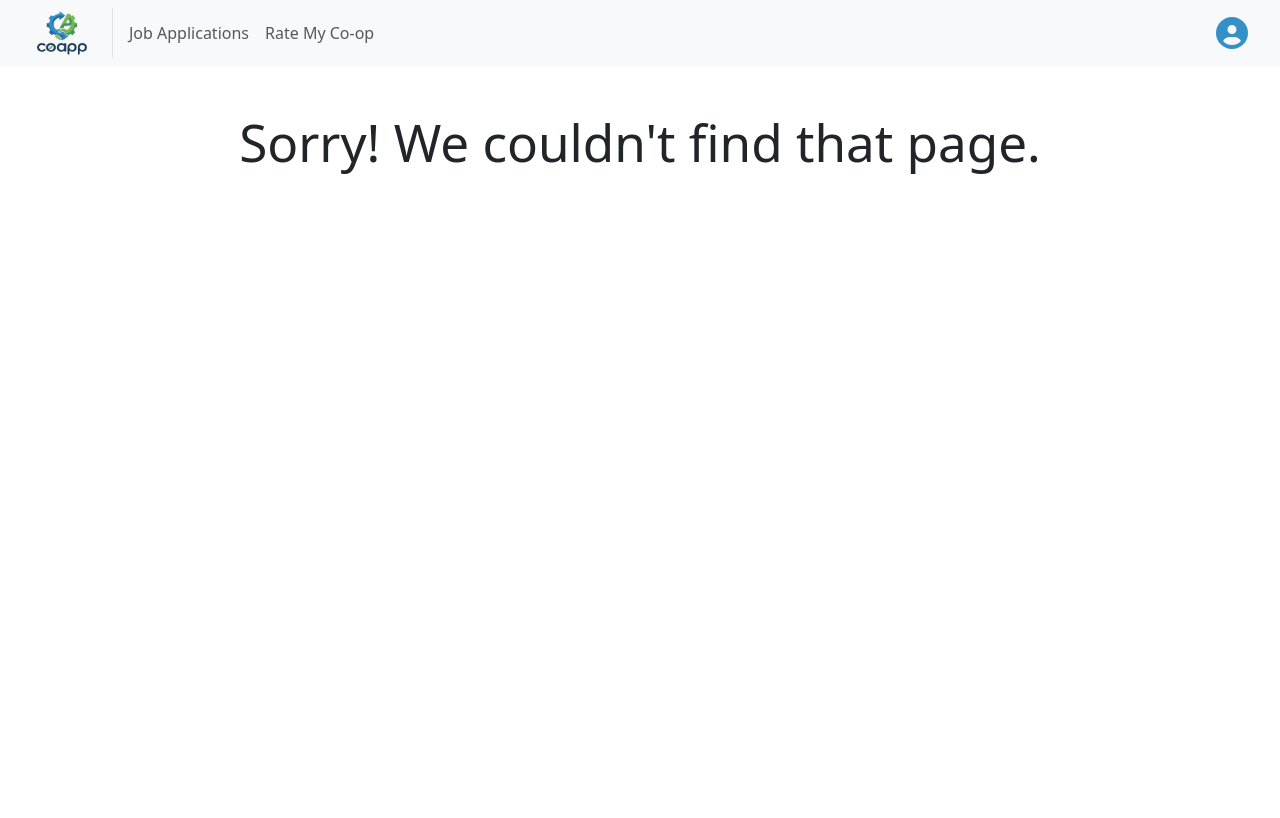
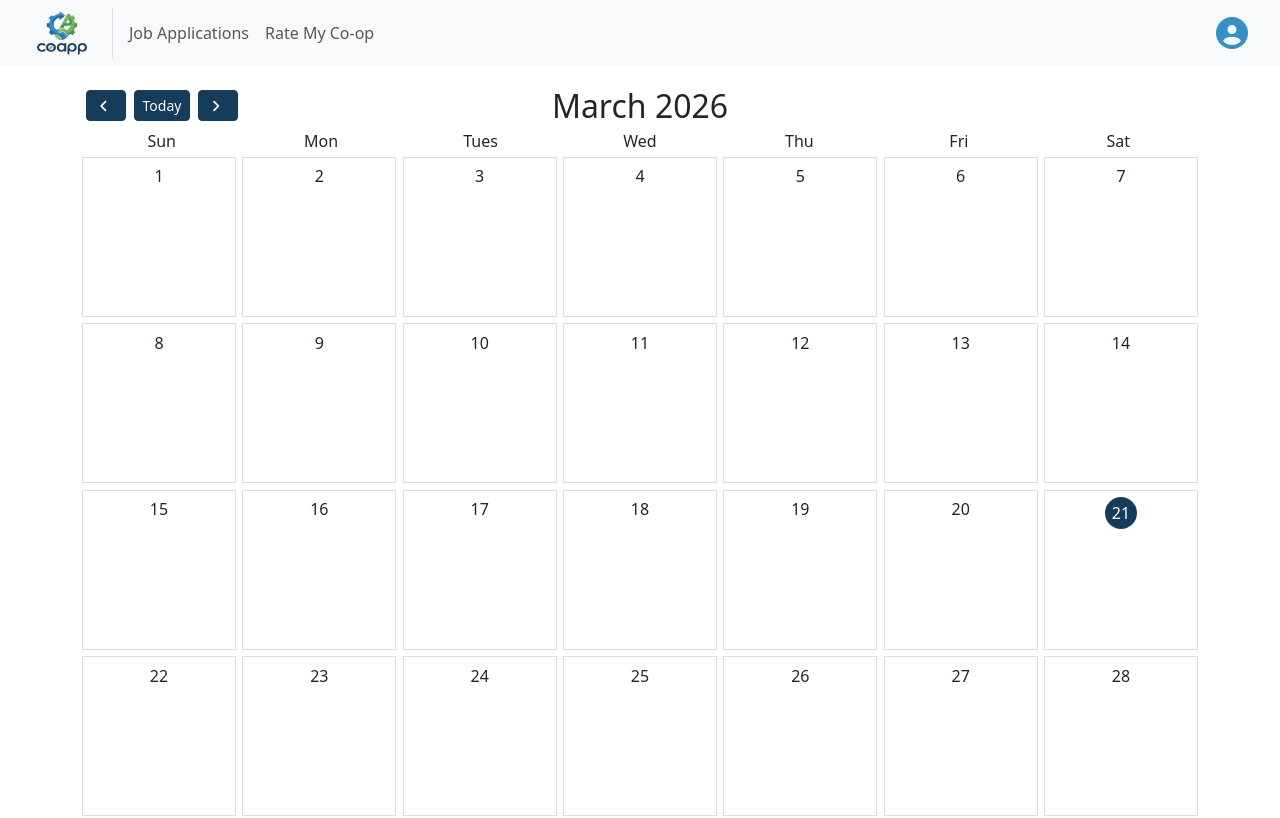
Before and after one commit to Co-App-Team/frontend, a React (Vite) app: page /interviews in a window 1280 px wide. Shown: the top 818 px of the page. Built offline with nearby package versions, Linux system fonts and the light colour scheme; no server answers; sample sign-in values are in the browser's storage.

Commit message:
Initial work on implementing the calendar

```diff
--- a/src/App.jsx
+++ b/src/App.jsx
@@ -14,6 +14,7 @@ import ResetPasswordPage from './pages/ResetPasswordPage.jsx';
 import PreAuthRoute from './components/PreAuthRoute.jsx';
 import JobApplicationsPage from './pages/JobApplicationsPage.jsx';
 import RateMyCoopPage from './pages/RateMyCoopPage.jsx';
+import Calendar from './pages/Calendar.jsx';
 
 function App() {
   const { isLoggedIn } = useAuthContext();
@@ -72,6 +73,10 @@ function App() {
               path="rate-my-co-op"
               element={<RateMyCoopPage />}
             />
+            <Route
+              path="interviews"
+              element={<Calendar />}
+            />
           </Route>
         </Route>
       </Routes>
--- /dev/null
+++ b/src/components/calendar/CalendarGrid.jsx
@@ -0,0 +1,39 @@
+import styles from '../styling/calendar/Calendar.module.css';
+
+function CalendarGrid({ weeks, today, currentDate }) {
+  const isToday = (date) => {
+    return (
+      date &&
+      date === today.getDate() &&
+      currentDate.getMonth() === today.getMonth() &&
+      currentDate.getFullYear() === today.getFullYear()
+    );
+  };
+
+  return (
+    <>
+      <div className={styles['calendar-grid']}>
+        {weeks.map((week, weekIndex) => (
+          <div
+            key={weekIndex}
+            className={styles['calendar-row']}>
+            {week.map((day, dayIndex) => (
+              <div
+                key={dayIndex}
+                className={styles['calendar-cell']}>
+                {day && (
+                  <div
+                    className={isToday(day) ? styles['calendar-today'] : styles['calendar-date']}>
+                    {day}
+                  </div>
+                )}
+              </div>
+            ))}
+          </div>
+        ))}
+      </div>
+    </>
+  );
+}
+
+export default CalendarGrid;
--- /dev/null
+++ b/src/components/styling/calendar/Calendar.module.css
@@ -0,0 +1,50 @@
+.calendar-grid {
+  display: grid;
+  flex-direction: column;
+  gap: 0.5vw;
+}
+
+.calendar-row {
+  display: grid;
+  grid-template-columns: repeat(7, 1fr);
+  gap: 0.5vw;
+}
+
+.calendar-cell {
+  height: 20vh;
+  border: 0.1vw solid #ddd;
+  padding: 0.5vw;
+  display: flex;
+  align-items: flex-start;
+  justify-content: center;
+}
+
+.calendar-date {
+  border-radius: 50%;
+  width: 2vw;
+  height: 3vh;
+  display: flex;
+  align-items: center;
+  justify-content: center;
+}
+
+.calendar-today {
+  background-color: var(--primary);
+  color: white;
+  border-radius: 50%;
+  width: 2.5vw;
+  height: 4vh;
+  display: flex;
+  align-items: center;
+  justify-content: center;
+}
+
+.calendar-weekdays {
+  display: grid;
+  grid-template-columns: repeat(7, 1fr);
+  margin-bottom: 0.5vh;
+}
+
+.weekday-cell {
+  text-align: center;
+}
--- /dev/null
+++ b/src/pages/Calendar.jsx
@@ -0,0 +1,126 @@
+import { useState } from 'react';
+import { Container, Row, Col, Button } from 'react-bootstrap';
+import { FontAwesomeIcon } from '@fortawesome/react-fontawesome';
+import { faAngleLeft, faAngleRight } from '@fortawesome/free-solid-svg-icons';
+import styles from '../components/styling/calendar/Calendar.module.css';
+import CalendarGrid from '../components/calendar/CalendarGrid';
+
+const Calendar = () => {
+  const today = new Date();
+  const [currentDate, setCurrentDate] = useState(new Date());
+
+  const daysOfTheWeek = ['Sun', 'Mon', 'Tues', 'Wed', 'Thu', 'Fri', 'Sat'];
+
+  const generateCalendar = (date) => {
+    const year = date.getFullYear();
+    const month = date.getMonth();
+
+    const firstDay = new Date(year, month, 1).getDay();
+    const daysInMonth = new Date(year, month + 1, 0).getDate();
+
+    const weeks = [];
+    let week = [];
+
+    for (let i = 0; i < firstDay; i++) {
+      week.push(null);
+    }
+
+    for (let day = 1; day <= daysInMonth; day++) {
+      week.push(day);
+
+      if (week.length === 7) {
+        weeks.push(week);
+        week = [];
+      }
+    }
+
+    if (week.length > 0) {
+      weeks.push(week);
+    }
+
+    return weeks;
+  };
+
+  const weeks = generateCalendar(currentDate);
+
+  const nextMonth = () => {
+    setCurrentDate(new Date(currentDate.getFullYear(), currentDate.getMonth() + 1, 1));
+  };
+
+  const prevMonth = () => {
+    setCurrentDate(new Date(currentDate.getFullYear(), currentDate.getMonth() - 1, 1));
+  };
+
+  const currMonth = () => {
+    setCurrentDate(new Date(today.getFullYear(), today.getMonth(), 1));
+  };
+
+  return (
+    <>
+      <Container className="mt-3">
+        <div className="d-flex flex-column justify-content-center">
+          <Row className="text-start align-bottom d-flex align-items-end my-1">
+            <Col>
+              <Button
+                size="sm"
+                className="btn btn-primary m-1"
+                onClick={prevMonth}>
+                <FontAwesomeIcon
+                  className="me-1"
+                  icon={faAngleLeft}
+                />
+              </Button>
+
+              <Button
+                size="sm"
+                className="btn btn-primary m-1"
+                onClick={currMonth}>
+                Today
+              </Button>
+
+              <Button
+                size="sm"
+                className="btn btn-primary m-1"
+                onClick={nextMonth}>
+                <FontAwesomeIcon
+                  className="me-1"
+                  icon={faAngleRight}
+                />
+              </Button>
+            </Col>
+
+            <Col className="text-center">
+              <h2 className="m-0">
+                {currentDate.toLocaleString('en-GB', { month: 'long' }) +
+                  ' ' +
+                  currentDate.getFullYear()}
+              </h2>
+            </Col>
+            <Col></Col>
+          </Row>
+
+          <Row>
+            <div className={styles['calendar-weekdays']}>
+              {daysOfTheWeek.map((day) => (
+                <div
+                  key={day}
+                  className={styles['weekday-cell']}>
+                  {day}
+                </div>
+              ))}
+            </div>
+          </Row>
+
+          <Row>
+            <CalendarGrid
+              weeks={weeks}
+              today={today}
+              currentDate={currentDate}></CalendarGrid>
+          </Row>
+        </div>
+      </Container>
+    </>
+  );
+};
+
+export default Calendar;
```
